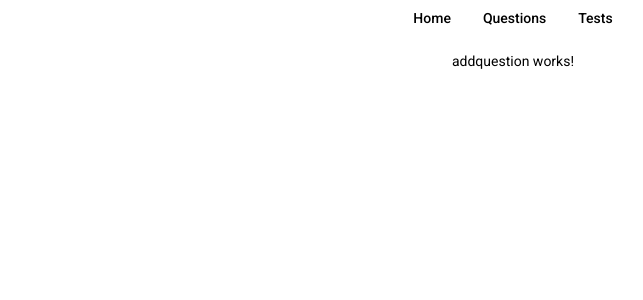
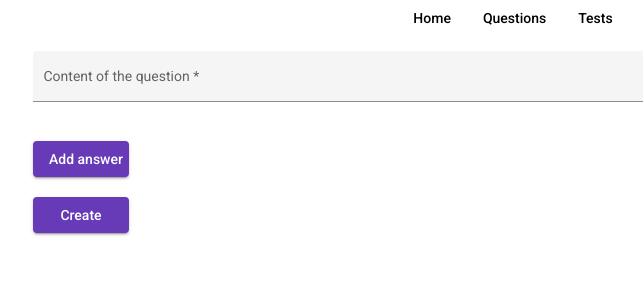
Before and after one commit to Maciek83/makeTest, an Angular app in the folder src/main/resources/frontend/angular-application/: page /addquestion in a window 1280 px wide. Shown: the top 300 px of the page, without its empty margins (127-770 px from the left). Built offline with nearby package versions, Linux system fonts and the light colour scheme.

Commit message:
adding question by form - forntend

```diff
--- a/src/main/resources/frontend/angular-application/src/app/app-materia.module.ts
+++ b/src/main/resources/frontend/angular-application/src/app/app-materia.module.ts
@@ -1,39 +1,35 @@
 import { NgModule } from '@angular/core';
 import { MatMenuModule } from '@angular/material/menu';
 import { MatSliderModule } from '@angular/material/slider';
-import { MatDividerModule } from '@angular/material/divider';
 import { MatListModule } from '@angular/material/list';
 import { MatButtonModule } from '@angular/material/button';
 import { MatCardModule }from '@angular/material/card';
-import { MatDialogModule }from '@angular/material/dialog';
 import { MatButtonToggleModule } from '@angular/material/button-toggle'
 import { CommonModule } from '@angular/common';
 import { MatTableModule } from '@angular/material/table';
+import { MatInputModule } from '@angular/material/input';
+import { MatCheckboxModule } from '@angular/material/checkbox';
+
+
+const impexp = [
+  CommonModule,
+  MatInputModule,
+  MatMenuModule,
+  MatSliderModule,
+  MatListModule,
+  MatButtonModule,
+  MatCardModule,
+  MatButtonToggleModule,
+  MatTableModule,
+  MatCheckboxModule
+]
 
 @NgModule({
   imports: [
-    CommonModule,
-    MatMenuModule,
-    MatSliderModule,
-    MatDividerModule,
-    MatListModule,
-    MatButtonModule,
-    MatCardModule,
-    MatDialogModule,
-    MatButtonToggleModule,
-    MatTableModule
+    impexp
   ],
   exports:[
-    CommonModule,
-    MatMenuModule,
-    MatSliderModule,
-    MatDividerModule,
-    MatListModule,
-    MatButtonModule,
-    MatCardModule,
-    MatDialogModule,
-    MatButtonToggleModule,
-    MatTableModule
+    impexp
   ]
 })
 export class AppMateriaModule { }
--- a/src/main/resources/frontend/angular-application/src/app/questions/addquestion/addquestion.component.html
+++ b/src/main/resources/frontend/angular-application/src/app/questions/addquestion/addquestion.component.html
@@ -1,3 +1,21 @@
-<div class="center">
-<p>addquestion works!</p>
-</div>
+<form [formGroup]="questionForm" (ngSubmit)="onSubmit()" class="center column">
+  <mat-form-field appearance="fill">
+    <mat-label for="content">Content of the question</mat-label>
+    <input type="text" id="content" formControlName="content" matInput>
+  </mat-form-field>
+  <mat-error *ngIf="!questionForm.get('content').valid && questionForm.get('content').touched">Please enter question content</mat-error>
+  <div formArrayName="answers">
+    <div *ngFor="let answer of getControls(); let i = index">
+      <div [formGroupName]="i">
+        <mat-form-field appearance="fill">
+          <mat-label for="content">Content of the answer</mat-label>
+          <input type="text" id="content" formControlName="content" matInput>
+        </mat-form-field>
+        <mat-checkbox formControlName="correct">Is Correct</mat-checkbox>
+        <button mat-fab color="warn" class="marginleft20p" type="button" (click)="onRemoveQuestion(i)">Remove</button>
+      </div>
+    </div>
+  </div>
+  <button mat-raised-button color="primary" type="button" class="width10p20m" (click)="onAddQuestion()">Add answer</button>
+  <button mat-raised-button color="primary" type="submit" class="width10p20m">Create</button>
+</form>
--- a/src/main/resources/frontend/angular-application/src/app/questions/addquestion/addquestion.component.ts
+++ b/src/main/resources/frontend/angular-application/src/app/questions/addquestion/addquestion.component.ts
@@ -1,4 +1,9 @@
 import { Component, OnInit } from '@angular/core';
+import { FormGroup, FormControl, Validators, FormArray } from '@angular/forms';
+import { QuestionCreateModel } from '../question.models';
+import { QuestionService } from '../question.service';
+import { catchError, retry } from 'rxjs/operators';
+import { throwError } from 'rxjs/internal/observable/throwError';
 
 @Component({
   selector: 'app-addquestion',
@@ -6,10 +11,64 @@ import { Component, OnInit } from '@angular/core';
   styleUrls: ['./addquestion.component.css']
 })
 export class AddquestionComponent implements OnInit {
+  questionForm: FormGroup;
+  public errorMessage:string = '';
 
-  constructor() { }
+  constructor(private questionServiec:QuestionService){ }
 
   ngOnInit(): void {
+    this.questionForm = new FormGroup({
+      'content': new FormControl(null, Validators.required),
+      'answers' : new FormArray([])
+    })
   }
 
+  onSubmit(){
+    const model = new QuestionCreateModel(
+      this.questionForm.value.content,
+      this.questionForm.value.answers
+    );
+
+    this.questionForm.reset();
+
+    const formarray = (<FormArray>this.questionForm.get('answers'));
+    while(formarray.length !== 0){
+      formarray.removeAt(0);
+    }
+
+    console.log(model);
+    this.questionServiec.addQuestion(model)
+    .pipe(
+      retry(1),
+      catchError(this.handleError))
+    .subscribe();
+  }
+
+  onRemoveQuestion(id:number)
+  {
+    (<FormArray>this.questionForm.get('answers')).removeAt(id);
+  }
+
+  onAddQuestion()
+  {
+    (<FormArray>this.questionForm.get('answers')).push(new FormGroup({
+      'correct': new FormControl(false),
+      'content': new FormControl(null, Validators.required)
+    }));
+  }
+
+  getControls(){
+    return (<FormArray>this.questionForm.get('answers')).controls;
+  }
+
+  handleError(error) {
+    if(error.error instanceof ErrorEvent) {
+      // Get client-side error
+      this.errorMessage = error.error.message;
+    } else {
+      // Get server-side error
+      this.errorMessage = `Error Code: ${error.status}\nMessage: ${error.message}`;
+    }
+    return throwError(this.errorMessage);
+  }
 }
--- a/src/main/resources/frontend/angular-application/src/app/questions/question.service.ts
+++ b/src/main/resources/frontend/angular-application/src/app/questions/question.service.ts
@@ -1,6 +1,6 @@
 import { Injectable } from '@angular/core';
 import { HttpClient } from '@angular/common/http';
-import { QuestionDisplayModel } from './question.models';
+import { QuestionDisplayModel, QuestionCreateModel } from './question.models';
 import { Observable } from 'rxjs';
 
 
@@ -15,6 +15,11 @@ export class QuestionService{
         return this.http.get<QuestionDisplayModel[]>('api/question');
     }
 
+    addQuestion(questionCreateModel: QuestionCreateModel) : Observable<QuestionDisplayModel>
+    {
+        return this.http.post<QuestionDisplayModel>('api/question', questionCreateModel);
+    }
+
     setSelectedQuestion(q:QuestionDisplayModel)
     {
         this.selectedQuestion=q;
--- a/src/main/resources/frontend/angular-application/src/styles.css
+++ b/src/main/resources/frontend/angular-application/src/styles.css
@@ -8,8 +8,17 @@ body { margin: 0; font-family: Roboto, "Helvetica Neue", sans-serif; }
 .wrapper {
     margin: 15px;
     width: 75%;
-    justify-content: center;
+    flex-direction: column;
   }
+
+.width10p20m{
+  width: 10%;
+  margin-top: 20px !important;
+}
+
+.marginleft20p{
+  margin: 20px !important;
+}
 
 .row {
     display: flex;
```
Also changed, not shown: src/main/resources/frontend/angular-application/src/app/app.module.ts (+9 -3 lines).
